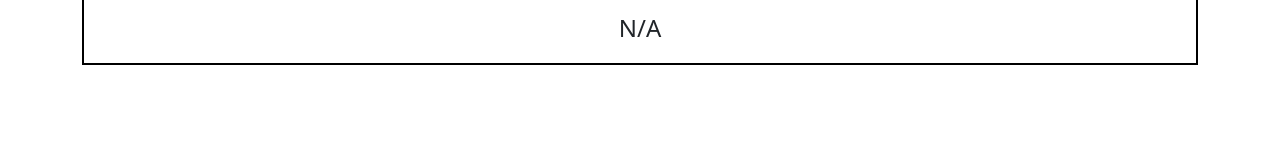
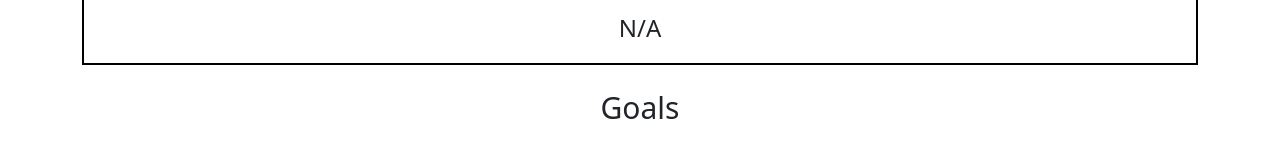
Before and after one commit to TempeHS/2024SDD-Rayan-AeroFit, a plain HTML site: page home.html in a window 1280 px wide. Shown: the part 352-510 px from the top of the page. Drawn offline with nearby package versions, Linux system fonts and the light colour scheme.

Commit message:
Made a heading for goals and adjusted size

```diff
--- a/home.html
+++ b/home.html
@@ -20,6 +20,11 @@
 .na-text {
   font-size: 24px;
   margin: 0;
+}
+.goalheading {
+    font-size: 30px;
+    padding-top: 20px;
+
 }
     </style>
 </head>
@@ -46,3 +51,6 @@
               <h1 class="na-text">N/A</h1>
             </div>
           </div>
+          <div class="col-sm-12 col-md-12 col-lg-12">
+            <h1 class="goalheading">Goals </h1>
+          </div>
```
